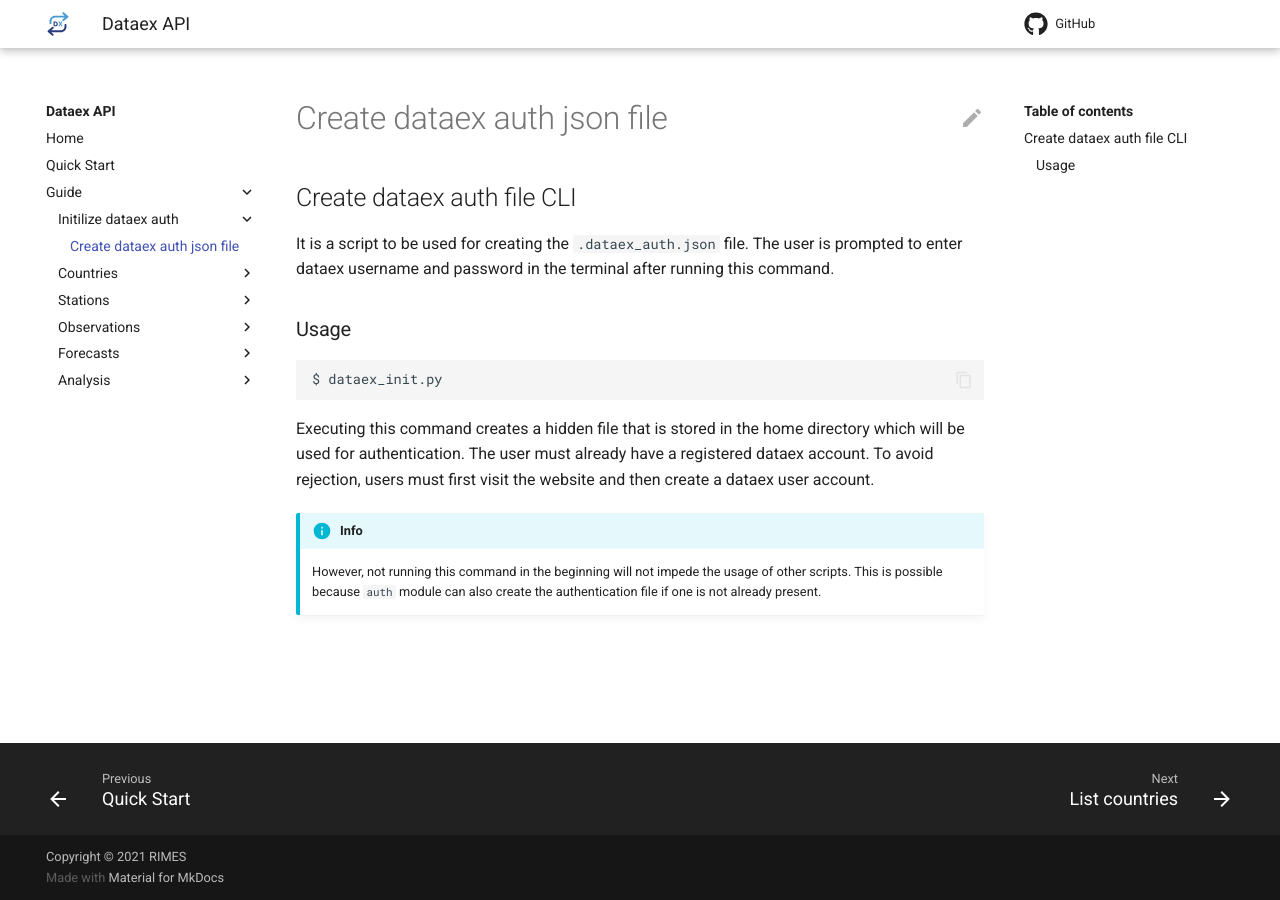
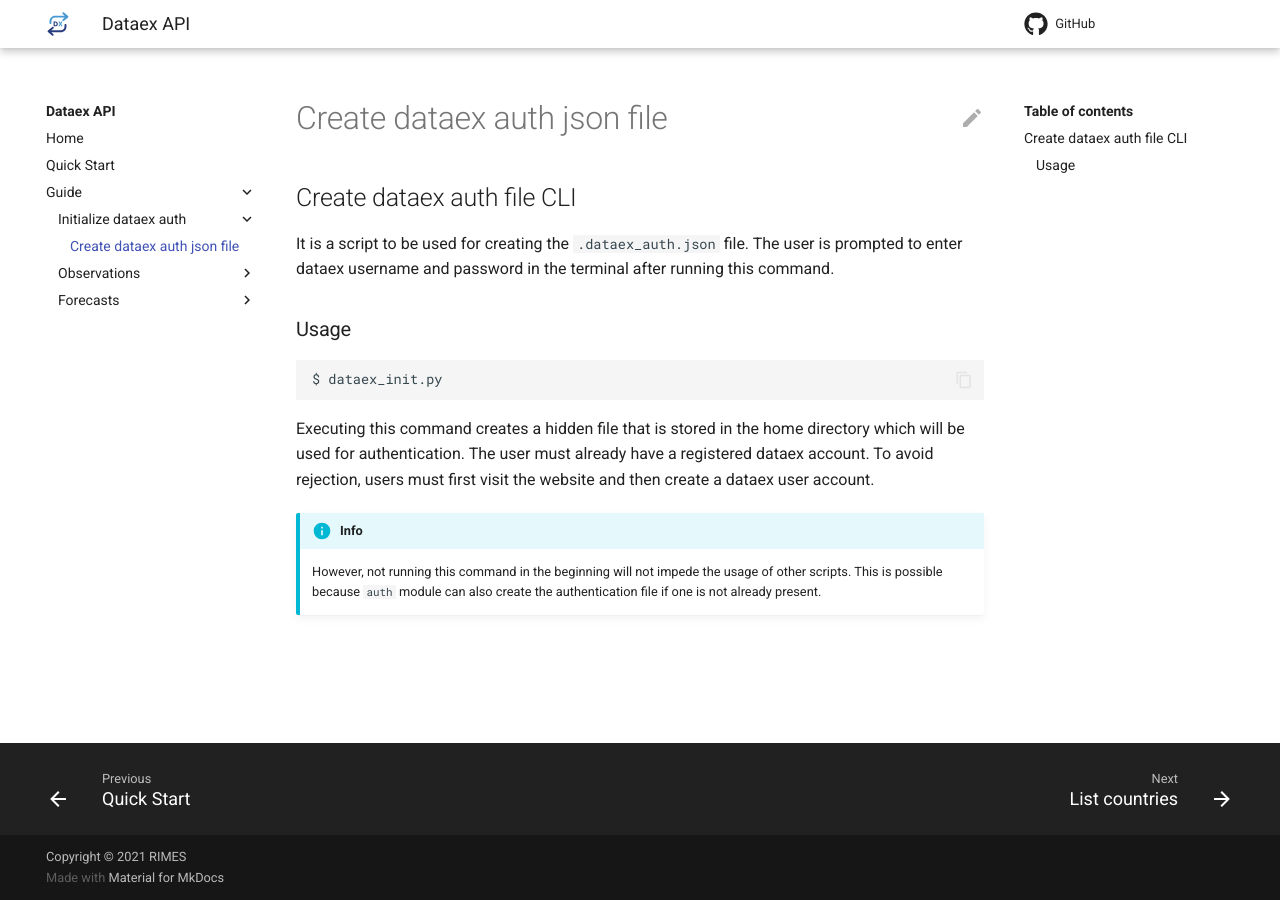
Before and after one commit to RIMESINT/dataex-client, an MkDocs documentation site: the page built from docs/user-guide/dataex_init.md, in a window 1280 px wide. Built offline with MkDocs 1.6.1 and Material for MkDocs 9.7.7, drawn with Linux system fonts in a browser that asks for light colours; comment, search, counter and statistics services are not loaded.

Commit message:
changed guide content to three sections

```diff
--- a/mkdocs.yml
+++ b/mkdocs.yml
@@ -29,21 +29,17 @@ nav:
  - Home: 'index.md'
  - Quick Start: 'quick_start.md'
  - Guide:
-   - Initilize dataex auth:
+   - Initialize dataex auth:
       - 'Create dataex auth json file' : 'user-guide/dataex_init.md'
-   - Countries:
+   - Observations:
       - 'List countries': 'user-guide/dataex_list_country_info.md'
-   - Stations:
       - 'List stations': 'user-guide/dataex_obs_station_list.md'
-   - Observations:
       - 'Download parameter list': 'user-guide/dataex_obs_parameter_list.md'
       - 'Upload observation data': 'user-guide/dataex_insert_obs_data.md'
       - 'Download observation data': 'user-guide/dataex_get_obs_data.md'
       - 'Get observation data summary': 'user-guide/dataex_obs_data_summary.md'
-
    - Forecasts:
       - 'Download netcdf data': 'user-guide/dataex_netcdf_subset.md'
-   - Analysis:
       - 'List reducer names': 'user-guide/dataex_list_reducers.md'
       - 'List forecast analysis user assets': 'user-guide/dataex_list_user_assets.md'
       - 'Download region specific forecast time series': 'user-guide/dataex_region_data_analysis.md'
```
